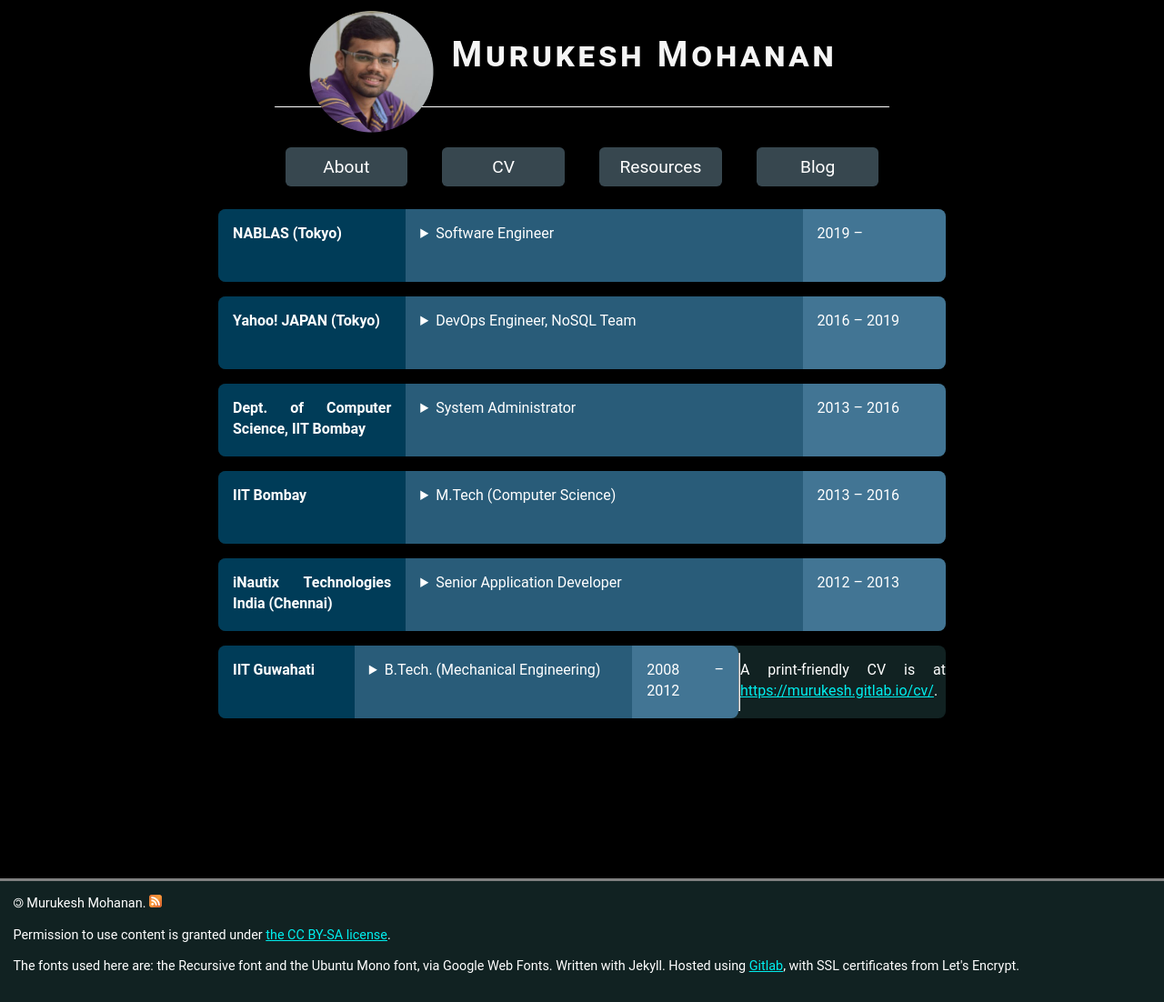
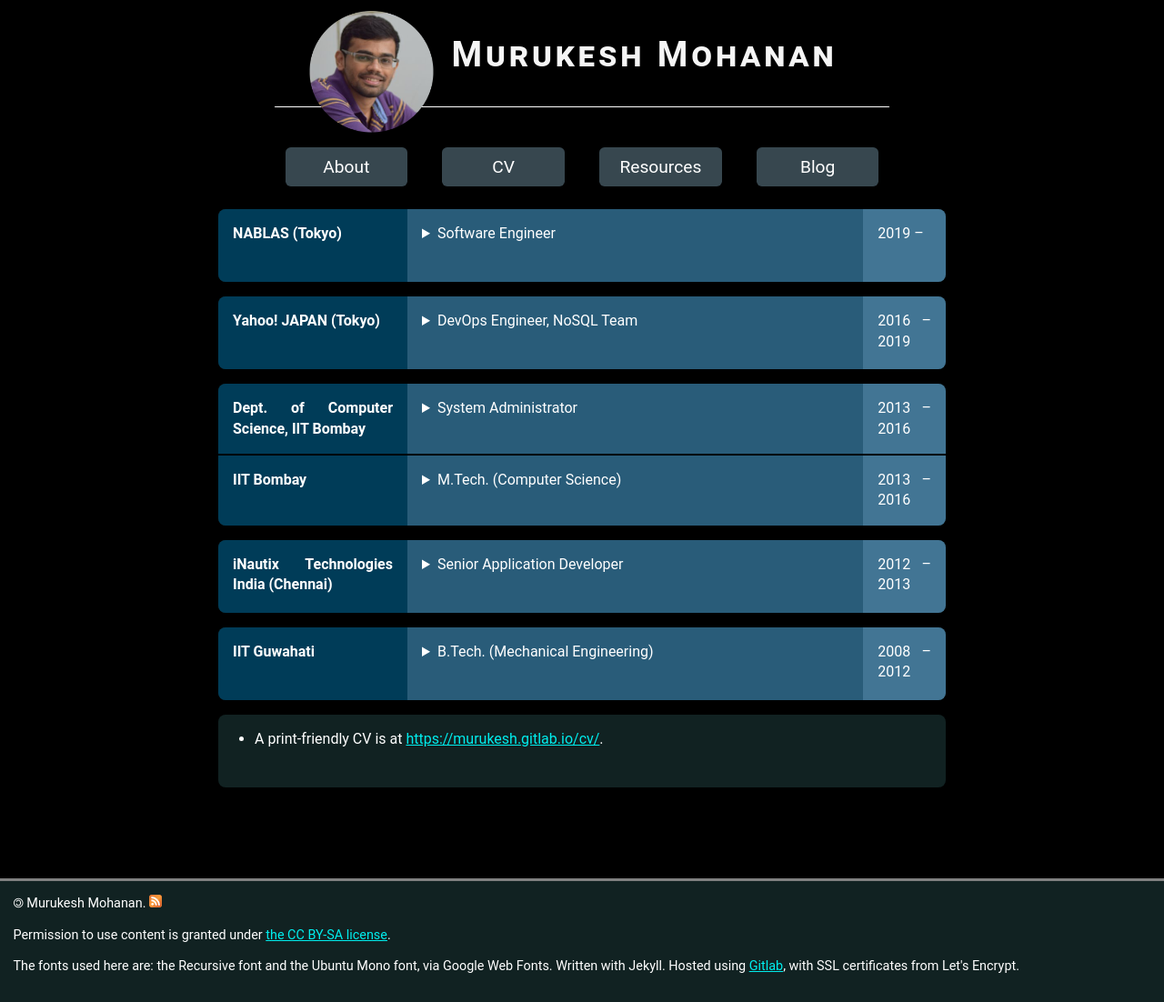
Before and after one commit to muru/muru.github.io, a Jekyll site: the page built from cv.md, in a window 1280 px wide. Shown: the whole page at 91% size. Built offline with Jekyll 4.4.1, drawn with Linux system fonts in a browser that asks for light colours; some web fonts are replaced.

Commit message:
Update CV styling to combine sysad/mtech part

```diff
--- a/css/cv.scss
+++ b/css/cv.scss
@@ -1,22 +1,5 @@
 ---
 ---
-table {
-	border: 2px solid grey;
-	border-radius: 0.3em;
-	width: 100%;
-}
-
-th, td {
-	padding: 0.5em;
-}
-
-th {
-	background-color: #111;
-}
-
-td {
-	background-color: #444;
-}
 
 h1.org {
 	font-size: 1em;
@@ -39,6 +22,8 @@
 
 #main section {
 	padding: 0;
+	overflow: hidden;
+	border-radius: 0.5em;
 }
 
 details>ul>li {
@@ -48,31 +33,35 @@
 @media screen and (min-device-aspect-ratio: 1/1) and (orientation: landscape) {
 	section {
 		display: flex;
-		flex: column;
+		flex-wrap: wrap;
 		min-height: 5em;
 	}
 	.org {
-		width: 25%;
-		border-radius: 0.5em 0 0 0.5em;
+		flex: 3 1 0;
 	}
 	.year {
-		width: 18%;
-		border-radius: 0 0.5em 0.5em 0;
+		flex: 1 1 0;
 		font-weight: normal;
 		font-size: inherit;
 	}
 
+	hr {
+		width: 100%;
+		height: 0;
+		border: 1px solid black;
+		margin: 0;
+	}
+
 	details {
-		width: 58%;
+		flex: 8 1 0;
 	}
 }
 @media screen and (max-device-aspect-ratio: 1/1) and (orientation: portrait) {
 	.year {
 		font-size: 0.8em;
-		border-radius: 0 0 0.5em 0.5em;
 	}
 
-	.org {
-		border-radius: 0.5em 0.5em 0 0;
+	hr {
+		border: 0;
 	}
 }
--- a/cv.md
+++ b/cv.md
@@ -54,13 +54,13 @@
 ## 2013 -- 2016
 {:.year}
 
-<!-- section -->
+---
 
 # IIT Bombay
 {:.org}
 
 <details markdown="1">
-<summary>M.Tech (Computer Science)</summary>
+<summary>M.Tech. (Computer Science)</summary>
 - CPI: 8.37
 - M.Tech. Project: **RSA: Side-Channel Attacks**
 </details>
@@ -95,6 +95,6 @@
 ## 2008 -- 2012
 {:.year}
 
----
+<!-- section -->
 
-A print-friendly CV is at <https://murukesh.gitlab.io/cv/>.
+- A print-friendly CV is at <https://murukesh.gitlab.io/cv/>.
```
Also changed, not shown: other parts of cv.md (+1 -1 lines), 1 other file.
